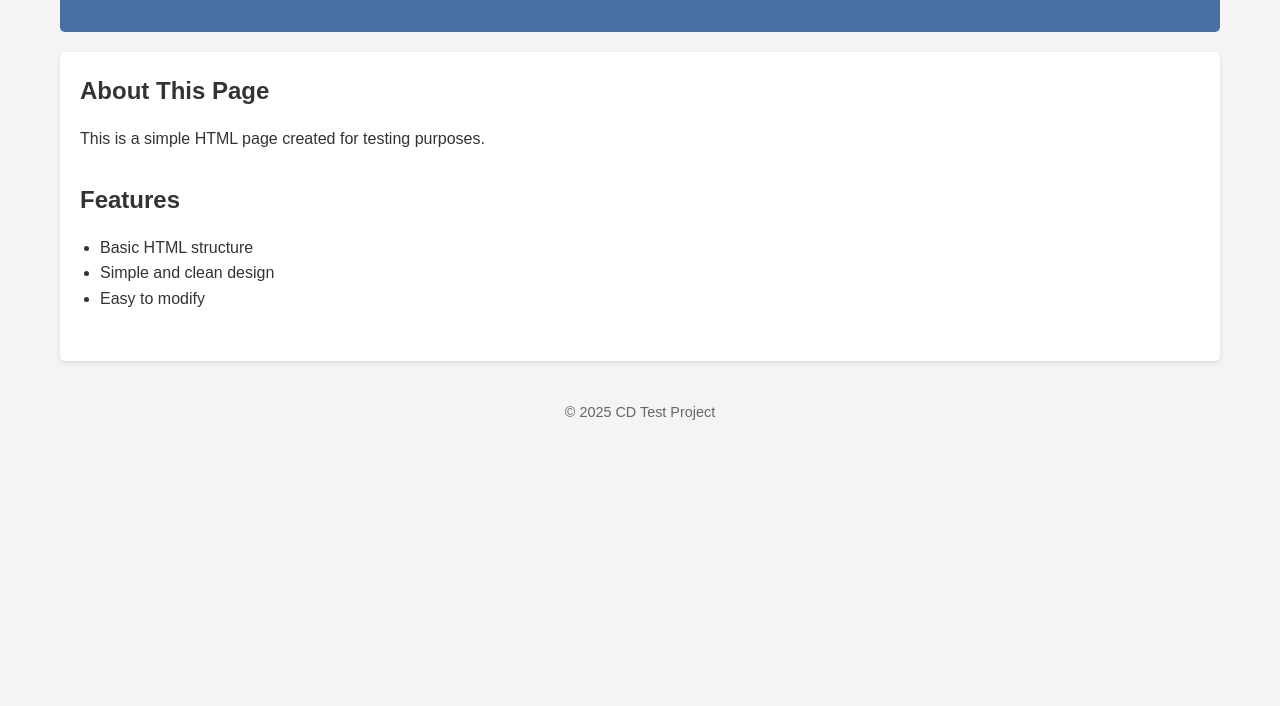
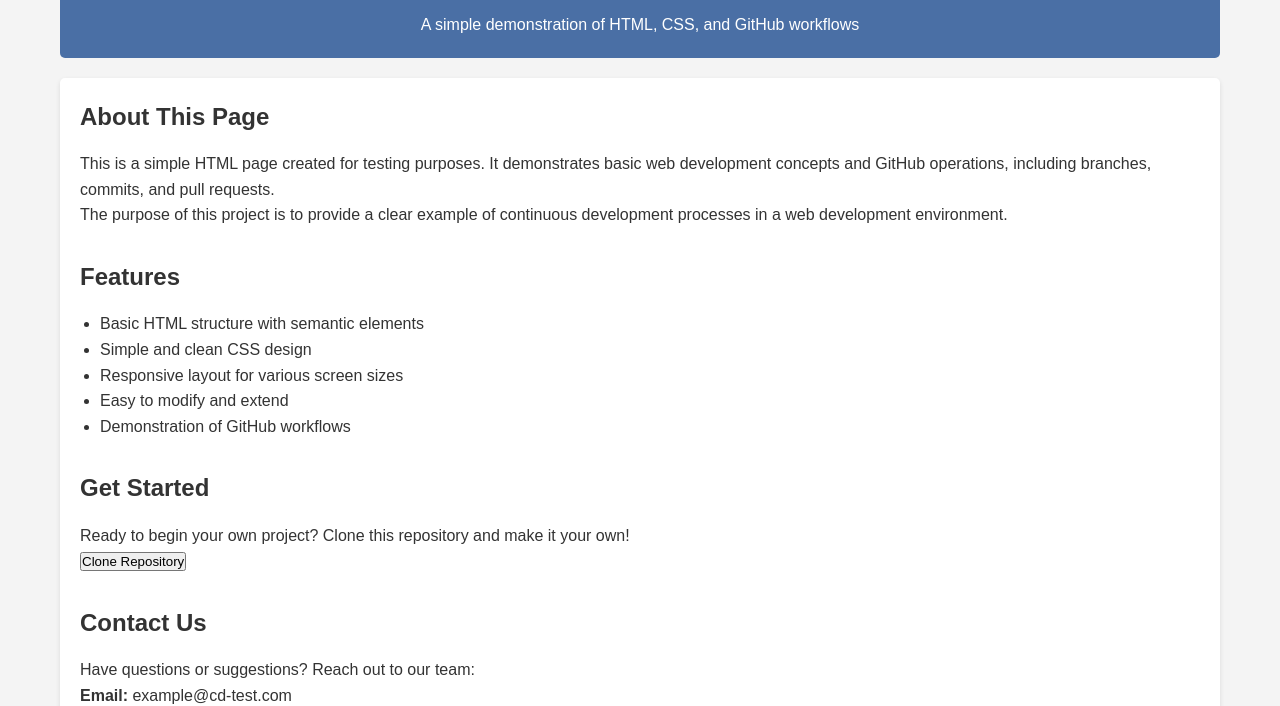
Before and after one commit to lynzleb/cd-test, a plain HTML site: page index.html in a window 1280 px wide. Shown: the part 94-800 px from the top of the page. Drawn offline with Linux system fonts and the light colour scheme.

Commit message:
Add more content to the HTML page

```diff
--- a/index.html
+++ b/index.html
@@ -9,23 +9,41 @@
 <body>
     <header>
         <h1>Welcome to CD Test</h1>
+        <p class="tagline">A simple demonstration of HTML, CSS, and GitHub workflows</p>
     </header>
     <main>
         <section>
             <h2>About This Page</h2>
-            <p>This is a simple HTML page created for testing purposes.</p>
+            <p>This is a simple HTML page created for testing purposes. It demonstrates basic web development concepts and GitHub operations, including branches, commits, and pull requests.</p>
+            <p>The purpose of this project is to provide a clear example of continuous development processes in a web development environment.</p>
         </section>
         <section>
             <h2>Features</h2>
             <ul>
-                <li>Basic HTML structure</li>
-                <li>Simple and clean design</li>
-                <li>Easy to modify</li>
+                <li>Basic HTML structure with semantic elements</li>
+                <li>Simple and clean CSS design</li>
+                <li>Responsive layout for various screen sizes</li>
+                <li>Easy to modify and extend</li>
+                <li>Demonstration of GitHub workflows</li>
             </ul>
+        </section>
+        <section class="cta-section">
+            <h2>Get Started</h2>
+            <p>Ready to begin your own project? Clone this repository and make it your own!</p>
+            <button class="cta-button">Clone Repository</button>
+        </section>
+        <section class="contact-section">
+            <h2>Contact Us</h2>
+            <p>Have questions or suggestions? Reach out to our team:</p>
+            <div class="contact-info">
+                <p><strong>Email:</strong> example@cd-test.com</p>
+                <p><strong>GitHub:</strong> <a href="https://github.com/lynzleb/cd-test">github.com/lynzleb/cd-test</a></p>
+            </div>
         </section>
     </main>
     <footer>
-        <p>&copy; 2025 CD Test Project</p>
+        <p>&copy; 2025 CD Test Project | All rights reserved</p>
+        <p>Created for demonstration purposes</p>
     </footer>
 </body>
 </html>
```
